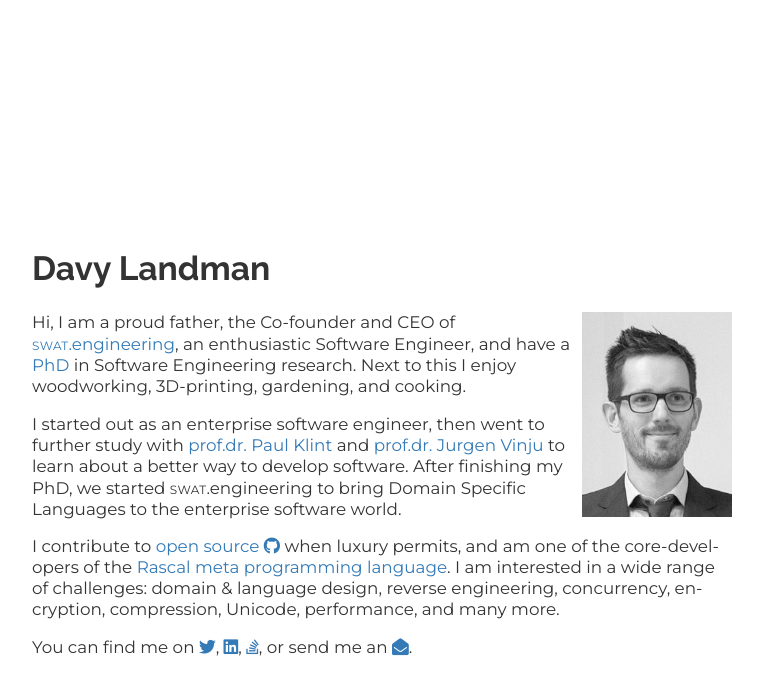
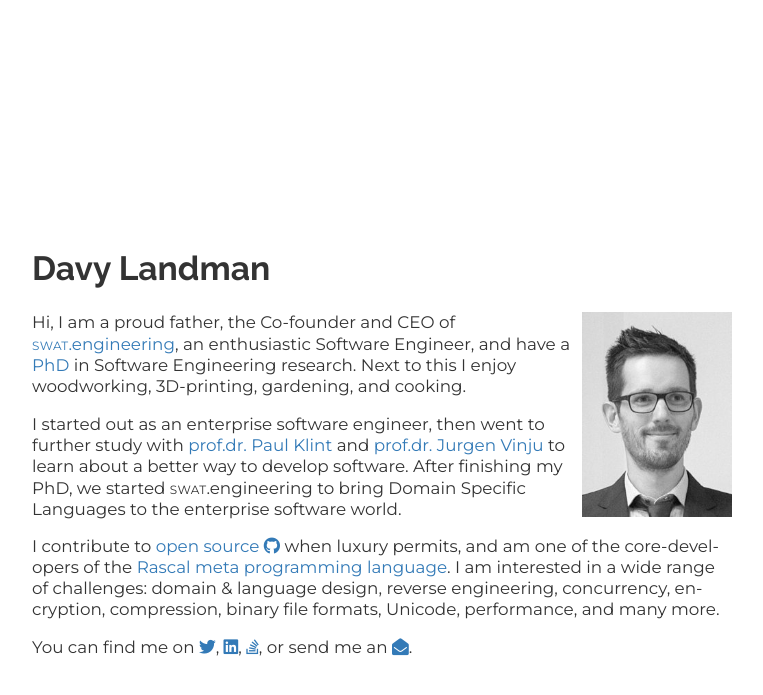
Before and after one commit to DavyLandman/davylandman.github.io, a Jekyll site: the page built from index.md, in a window 1280 px wide. Shown: the top 695 px of the page, without its empty margins (258-1021 px from the left). Built offline with Jekyll 4.4.1, drawn with Linux system fonts in a browser that asks for light colours; nearby versions of some CDN libraries.

Commit message:
Added binary file formats in list of stuff I like

```diff
--- a/index.md
+++ b/index.md
@@ -12,7 +12,7 @@ Hi, I am a proud father, the Co-founder and CEO of [<span class="acro">SWAT</spa
 
 I started out as an enterprise software engineer, then went to further study with [prof.dr. Paul Klint](https://homepages.cwi.nl/~paulk/) and [prof.dr. Jurgen Vinju](https://homepages.cwi.nl/~jurgenv/) to learn about a better way to develop software. After finishing my PhD, we started <span class="acro">SWAT</span>.engineering to bring Domain Specific Languages to the enterprise software world.
 
-I contribute to [open source <i class="fab fa-github"></i>](https://github.com/DavyLandman) when luxury permits, and am one of the core-developers of the [Rascal meta programming language](https://www.rascal-mpl.org). I am interested in a wide range of challenges: domain & language design, reverse engineering, concurrency, encryption, compression, Unicode, performance, and many more.
+I contribute to [open source <i class="fab fa-github"></i>](https://github.com/DavyLandman) when luxury permits, and am one of the core-developers of the [Rascal meta programming language](https://www.rascal-mpl.org). I am interested in a wide range of challenges: domain & language design, reverse engineering, concurrency, encryption, compression, binary file formats, Unicode, performance, and many more.
 
 You can find me on
     [<i class="fab fa-twitter"></i>](https://twitter.com/DavyLandman),
```
